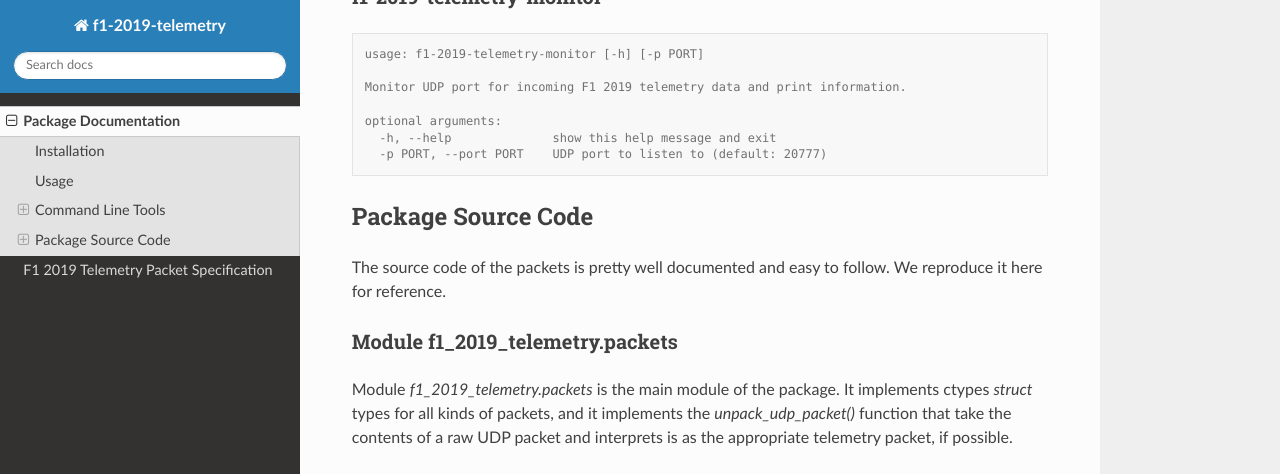
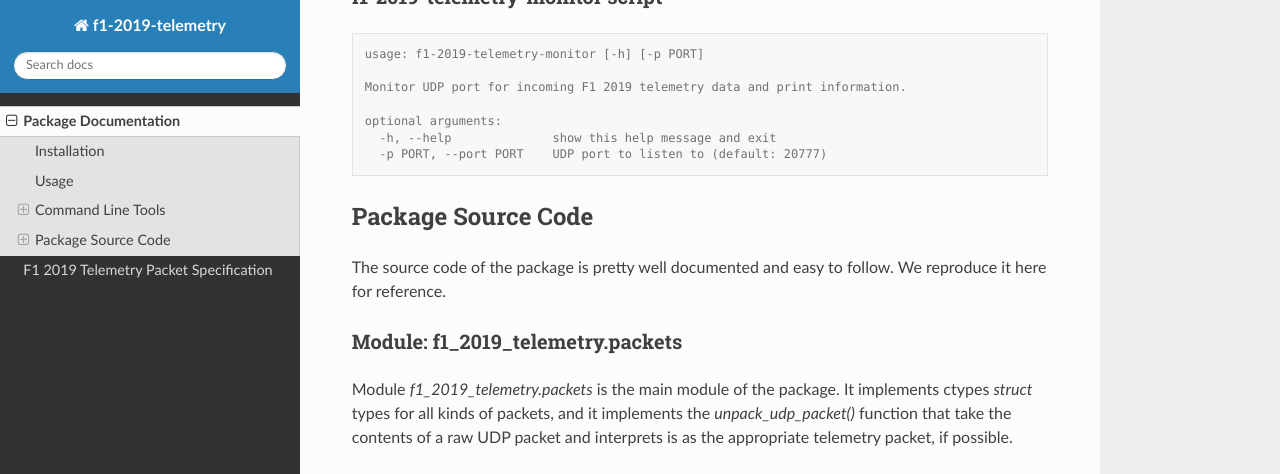
Before and after one commit to ruankie/f1-2019-telemetry, a Sphinx documentation site: the page built from docs/source/package-documentation.rst, in a window 1280 px wide and 1400 px high, scrolled down 2572 px. Shown: the top 474 px of the window. Built offline with Sphinx 7.4.7 and the Read the Docs theme 2.0.0, drawn with Linux system fonts in a browser that asks for light colours; some of the changed text lies outside the part shown; grey boxes are pictures that could not be loaded.

```diff
--- a/docs/source/conf.py
+++ b/docs/source/conf.py
@@ -21,7 +21,7 @@ copyright = '2019, Sidney Cadot'
 author = 'Sidney Cadot'
 
 # The full version, including alpha/beta/rc tags
-release = '1.0.1'
+release = '1.0.2'
 
 
 # -- General configuration ---------------------------------------------------
--- a/docs/source/package-documentation.rst
+++ b/docs/source/package-documentation.rst
@@ -72,9 +72,9 @@ Command Line Tools
 The f1-2019-telemetry package installs three command-line tools that provide basic recording, playback, and session monitoring support.
 Below, we reproduce their command-line help for reference.
 
-^^^^^^^^^^^^^^^^^^^^^^^^^^
-f1-2019-telemetry-recorder
-^^^^^^^^^^^^^^^^^^^^^^^^^^
+^^^^^^^^^^^^^^^^^^^^^^^^^^^^^^^^^
+f1-2019-telemetry-recorder script
+^^^^^^^^^^^^^^^^^^^^^^^^^^^^^^^^^
 
 .. code-block:: console
 
@@ -87,9 +87,9 @@ f1-2019-telemetry-recorder
      -p PORT, --port PORT                UDP port to listen to (default: 20777)
      -i INTERVAL, --interval INTERVAL    interval for writing incoming data to SQLite3 file, in seconds (default: 1.0)
 
-^^^^^^^^^^^^^^^^^^^^^^^^
-f1-2019-telemetry-player
-^^^^^^^^^^^^^^^^^^^^^^^^
+^^^^^^^^^^^^^^^^^^^^^^^^^^^^^^^
+f1-2019-telemetry-player script
+^^^^^^^^^^^^^^^^^^^^^^^^^^^^^^^
 
 .. code-block:: console
 
@@ -107,9 +107,9 @@ f1-2019-telemetry-player
      -p PORT, --port PORT                         destination UDP port (default: 20777)
 
 
-^^^^^^^^^^^^^^^^^^^^^^^^^
-f1-2019-telemetry-monitor
-^^^^^^^^^^^^^^^^^^^^^^^^^
+^^^^^^^^^^^^^^^^^^^^^^^^^^^^^^^^
+f1-2019-telemetry-monitor script
+^^^^^^^^^^^^^^^^^^^^^^^^^^^^^^^^
 
 .. code-block:: console
 
@@ -125,11 +125,14 @@ f1-2019-telemetry-monitor
 Package Source Code
 -------------------
 
-The source code of the packets is pretty well documented and easy to follow. We reproduce it here for reference.
+The source code of the package is pretty well documented and easy to follow. We reproduce it here for reference.
 
-^^^^^^^^^^^^^^^^^^^^^^^^^^^^^^^^
-Module f1_2019_telemetry.packets
-^^^^^^^^^^^^^^^^^^^^^^^^^^^^^^^^
+
+.. _source_packets:
+
+^^^^^^^^^^^^^^^^^^^^^^^^^^^^^^^^^
+Module: f1_2019_telemetry.packets
+^^^^^^^^^^^^^^^^^^^^^^^^^^^^^^^^^
 
 Module *f1_2019_telemetry.packets* is the main module of the package. It implements ctypes *struct* types for all kinds of packets, and it implements the *unpack_udp_packet()* function that take the contents of a raw UDP packet and interprets is as the appropriate telemetry packet, if possible.
 
```
Also changed, not shown: other parts of docs/source/package-documentation.rst (+16 -10 lines), README.md (+4 -4 lines), setup.py (+5 -3 lines), 3 other files.
